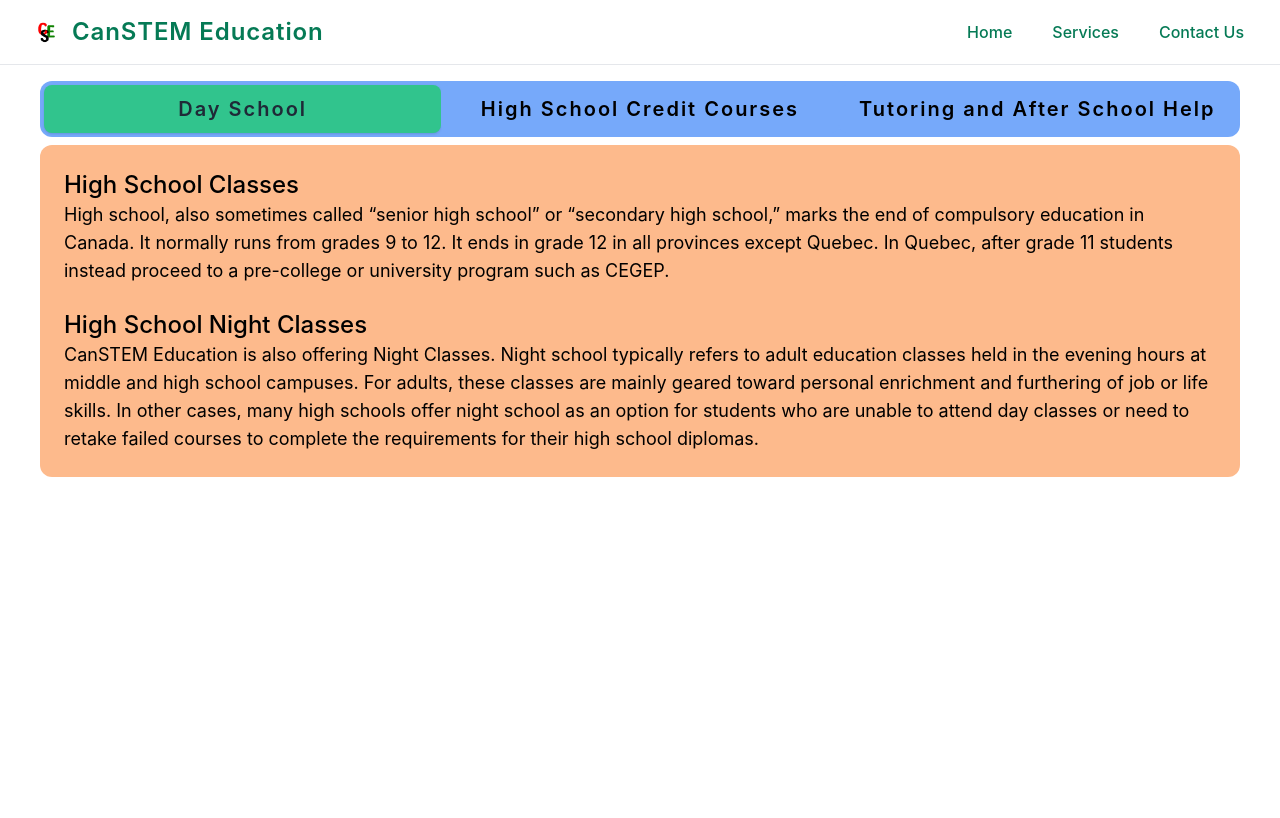
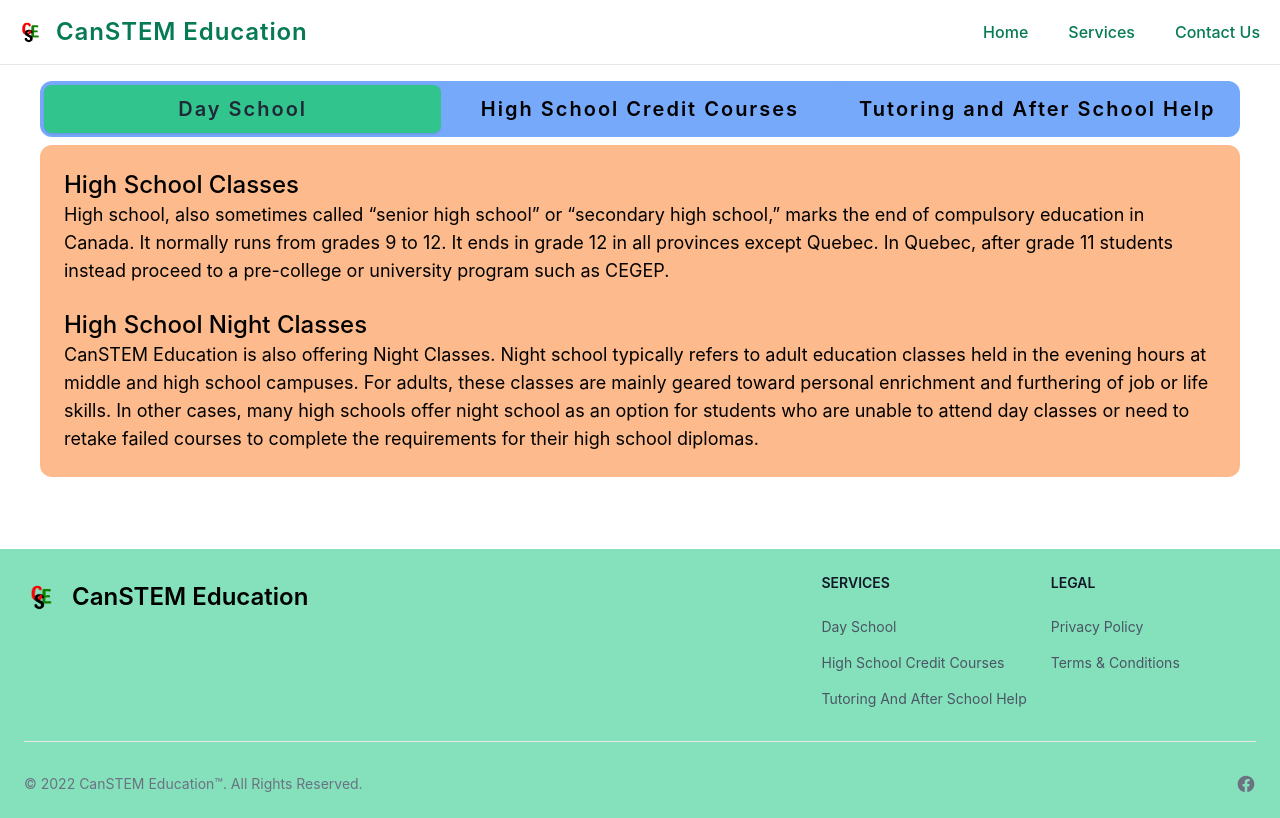
Before and after one commit to axxar/canstem-education-demo, a React (Create React App) app: page /Services in a window 1280 px wide. Built offline with nearby package versions, Linux system fonts and the light colour scheme.

Commit message:
Added footer

```diff
--- a/src/App.js
+++ b/src/App.js
@@ -3,6 +3,7 @@ import './App.css';
 import Navbar from './components/Navbar';
 import Home from './components/Home';
 import Services from "./components/Services";
+import Footer from "./components/Footer";
 import { Route, Routes } from "react-router-dom";
 
 function App() {
@@ -14,6 +15,7 @@ function App() {
           <Route exact path="/Services" element={<Services />} />
         </Routes>
       </Navbar>
+      <Footer />
     </>
   );
 }
--- a/src/components/Footer.js
+++ b/src/components/Footer.js
@@ -1,12 +1,79 @@
 import React from "react";
+import CSELogo from "../components/images/CSE-logo.png";
+import { NavLink } from "react-router-dom";
 
 const Footer = () => {
   return (
-    <>
-    <div className="w-full bg-gray-700">
-        <p>CanSTEM Education All rights reserved</p>
-    </div>
-    </>
+    <footer class="p-4 bg-green-300 sm:p-6 dark:bg-gray-900 mt-16">
+      <div className="container mx-auto">
+        <div class="md:flex md:justify-between">
+          <div class="mb-6 md:mb-0">
+            <NavLink to="/" class="flex items-center">
+              <img src={CSELogo} class="h-12 inline-block" alt="CSE Logo" />
+              <span class="self-center text-lg lg:text-2xl font-semibold whitespace-nowrap align-middle dark:text-white">
+                CanSTEM Education
+              </span>
+            </NavLink>
+          </div>
+          <div class="grid grid-cols-2 gap-8 sm:gap-6 sm:grid-cols-2">
+            <div>
+              <h2 class="mb-6 text-sm lg:text-md font-semibold text-gray-900 uppercase dark:text-white">
+                Services
+              </h2>
+              <ul class="text-gray-600 dark:text-gray-400 text-xs lg:text-sm">
+                <li class="mb-4">Day School</li>
+                <li class="mb-4">High School Credit Courses</li>
+                <li>Tutoring And After School Help</li>
+              </ul>
+            </div>
+            <div>
+              <h2 class="mb-6 text-sm lg:text-md font-semibold text-gray-900 uppercase dark:text-white">
+                Legal
+              </h2>
+              <ul class="text-gray-600 dark:text-gray-400 text-xs lg:text-sm">
+                <li class="mb-4">
+                  <a class="hover:underline">Privacy Policy</a>
+                </li>
+                <li>
+                  <a class="hover:underline">Terms &amp; Conditions</a>
+                </li>
+              </ul>
+            </div>
+          </div>
+        </div>
+        <hr class="my-6 border-gray-200 sm:mx-auto dark:border-gray-700 lg:my-8" />
+        <div class="sm:flex sm:items-center sm:justify-between">
+          <span class="text-xs lg:text-sm text-gray-500 sm:text-center dark:text-gray-400">
+            © 2022{" "}
+            <NavLink to="/" class="hover:underline">
+              CanSTEM Education™
+            </NavLink>
+            . All Rights Reserved.
+          </span>
+          <div class="flex mt-4 space-x-6 sm:justify-center sm:mt-0">
+            <a
+              href="https://www.facebook.com/Sajjalapsankhe/"
+              target="_blank"
+              class="text-gray-500 hover:text-gray-900 dark:hover:text-white"
+            >
+              <svg
+                class="w-5 h-5"
+                fill="currentColor"
+                viewBox="0 0 24 24"
+                aria-hidden="true"
+              >
+                <path
+                  fill-rule="evenodd"
+                  d="M22 12c0-5.523-4.477-10-10-10S2 6.477 2 12c0 4.991 3.657 9.128 8.438 9.878v-6.987h-2.54V12h2.54V9.797c0-2.506 1.492-3.89 3.777-3.89 1.094 0 2.238.195 2.238.195v2.46h-1.26c-1.243 0-1.63.771-1.63 1.562V12h2.773l-.443 2.89h-2.33v6.988C18.343 21.128 22 16.991 22 12z"
+                  clip-rule="evenodd"
+                />
+              </svg>
+              <span class="sr-only">Facebook page</span>
+            </a>
+          </div>
+        </div>
+      </div>
+    </footer>
   );
 };
 
--- a/src/components/Navbar.js
+++ b/src/components/Navbar.js
@@ -9,7 +9,7 @@ function Navbar({ children }) {
   return (
     <div>
       <nav className="bg-white sticky top-0 z-10  border-b border-gray-200 text-green-600">
-        <div className="container mx-auto px-4 sm:px-6 lg:px-8 ">
+        <div className="container mx-auto px-4">
           <div className="flex items-center justify-between h-16">
             <div className="flex items-center text-lg tracking-wider">
               <NavLink to="/" className="flex items-center hover:text-blue-700">
```
